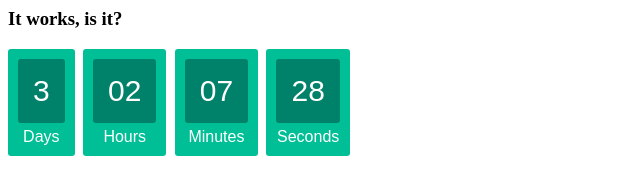
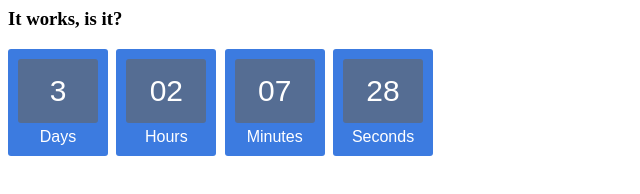
Before and after one commit to HoodyMac/Timer, a website: page index.html in a window 1280 px wide. Shown: the whole page, without its empty margins (0-640 px from the left). Drawn offline with Linux system fonts and the light colour scheme.

Commit message:
Change colors, fonts and cursor for clickable objects

```diff
--- a/css/style.css
+++ b/css/style.css
@@ -26,18 +26,26 @@ h1{
 #clockdiv > div{
     padding: 10px;
     border-radius: 3px;
-    background: #00BF96;
+    background: #3c7be0;
     display: inline-block;
 }
 
 #clockdiv div > span{
     padding: 15px;
     border-radius: 3px;
-    background: #00816A;
+    background: #556d93;
     display: inline-block;
+    font-family: 'Orbitron', sans-serif;
+    width: 50px;
 }
 
 .smalltext{
     padding-top: 5px;
     font-size: 16px;
 }
+
+[ng-click],
+[data-ng-click],
+[x-ng-click] {
+    cursor: pointer;
+}
```
